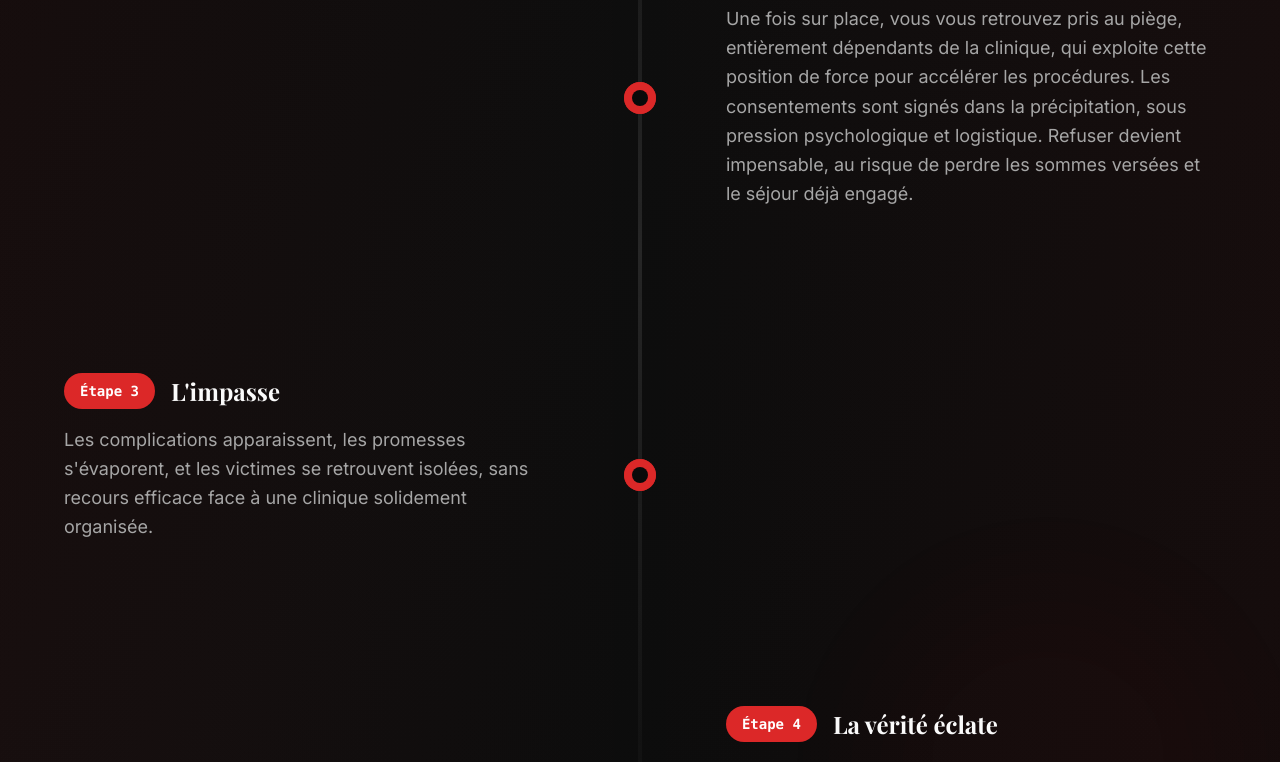
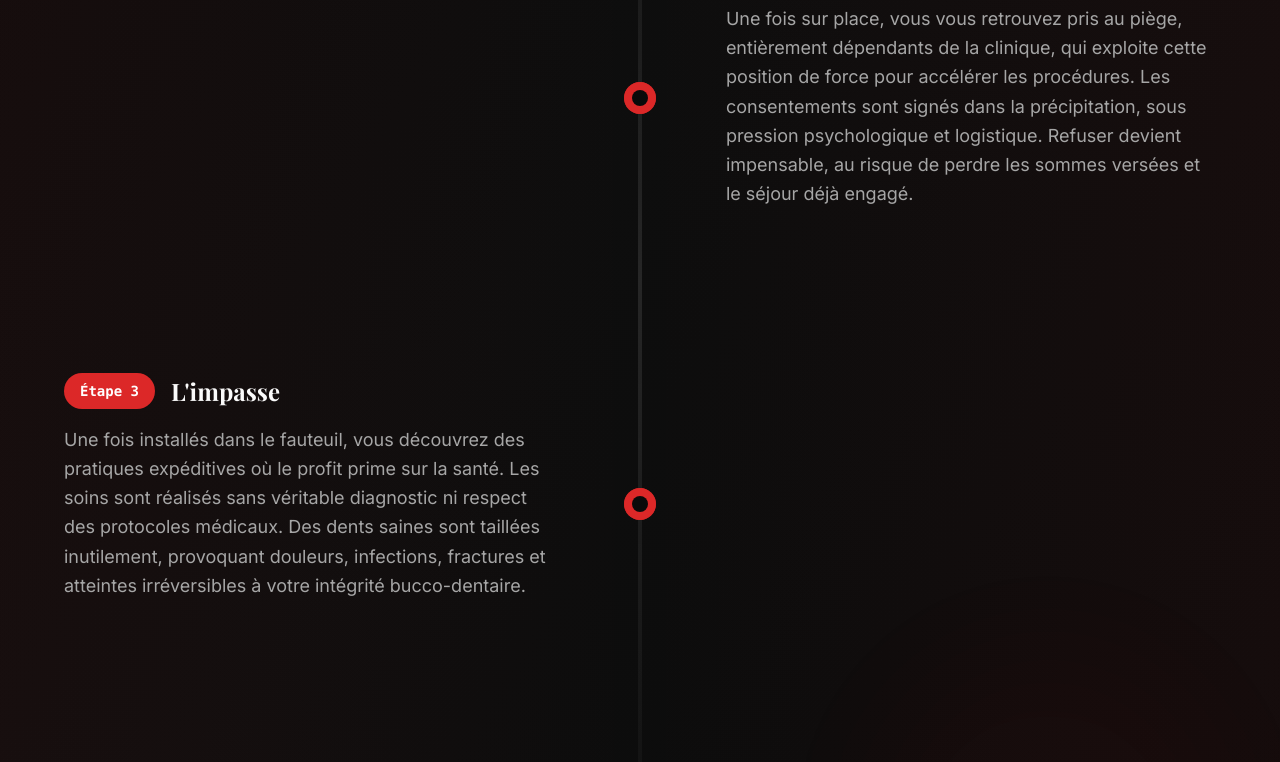
Before and after one commit to kenzab75-bit/glimpse-ahead-now-8727361c, a React (Vite) app: page / in a window 1280 px wide. Shown: the part 3469-4231 px from the top of the page. Built offline with nearby package versions, Linux system fonts and the light colour scheme; the HTML template or start-up script is replaced by a standard one.

Commit message:
Remplace étape 3 description
Met à jour le texte de l'étape 3 ("L'impasse") dans Timeline.tsx avec une description dénonçant des pratiques expéditives profitantes et un manque de diagnostic et de protocoles, incluant les détails fournis sur les dommages et atteintes.

```diff
--- a/src/components/Timeline.tsx
+++ b/src/components/Timeline.tsx
@@ -89,7 +89,7 @@ export const Timeline = () => {
     {
       number: 3,
       title: "L'impasse",
-      description: "Les complications apparaissent, les promesses s'évaporent, et les victimes se retrouvent isolées, sans recours efficace face à une clinique solidement organisée.",
+      description: "Une fois installés dans le fauteuil, vous découvrez des pratiques expéditives où le profit prime sur la santé. Les soins sont réalisés sans véritable diagnostic ni respect des protocoles médicaux. Des dents saines sont taillées inutilement, provoquant douleurs, infections, fractures et atteintes irréversibles à votre intégrité bucco-dentaire.",
       details: [
         "Complications post-opératoires graves : infections, rejets d'implants, douleurs chroniques",
         "Absence totale de suivi médical après le retour en Europe",
```
